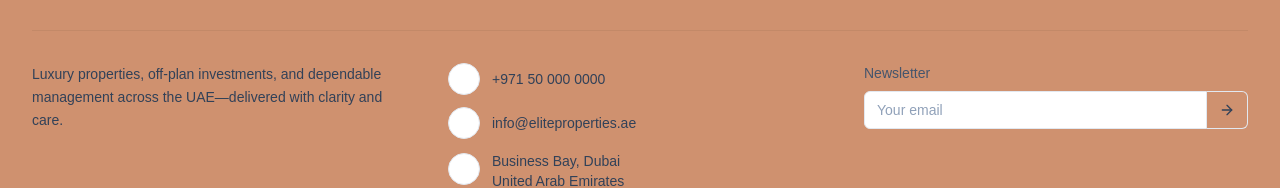
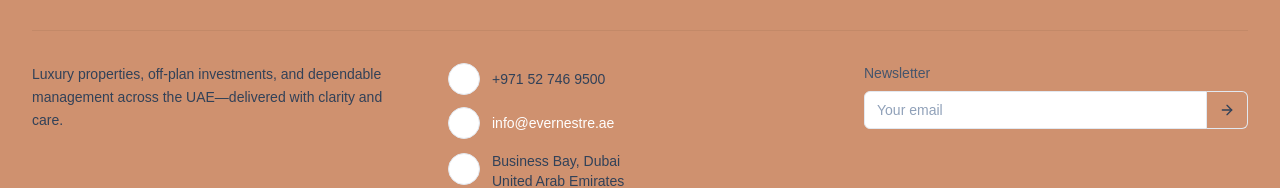
Before and after one commit to idrees-office/Evernestre_NextJs, a Next.js app: page / in a window 1280 px wide. Shown: the part 5809-5997 px from the top of the page. Built offline with nearby package versions, Linux system fonts and the light colour scheme.

Commit message:
update codes

```diff
--- a/src/app/includes/footer.tsx
+++ b/src/app/includes/footer.tsx
@@ -71,16 +71,16 @@ export default function Footer() {
               <span className="inline-flex items-center justify-center w-8 h-8 rounded-full bg-white border border-slate-200">
                 <Phone className="h-4 w-4" style={{ color: accent }} />
               </span>
-              <a href="tel:+971500000000" className="hover:underline">
-                +971 50 000 0000
+              <a href="tel:+971527469500" className="hover:underline">
+                +971 52 746 9500
               </a>
             </div>
             <div className="flex items-center gap-3">
               <span className="inline-flex items-center justify-center w-8 h-8 rounded-full bg-white border border-slate-200">
                 <Mail className="h-4 w-4" style={{ color: accent }} />
               </span>
-              <a href="mailto:info@eliteproperties.ae" className="hover:underline">
-                info@eliteproperties.ae
+              <a href="mailto:info@evernestre.ae" className="hover:underline text-white">
+                info@evernestre.ae
               </a>
             </div>
             <div className="flex items-start gap-3">
```
